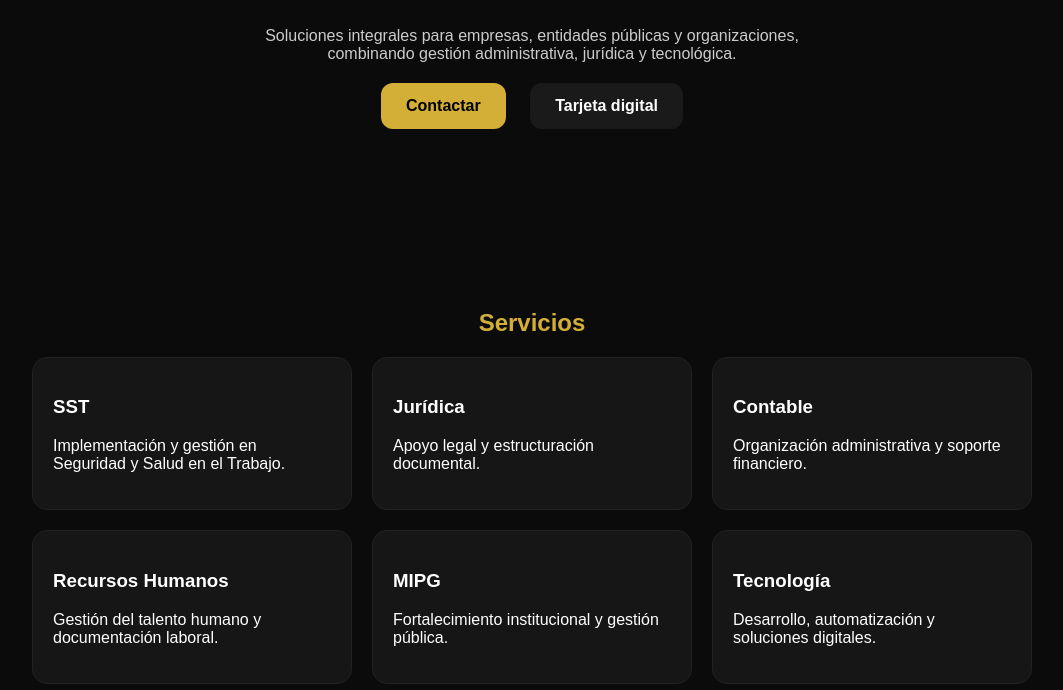
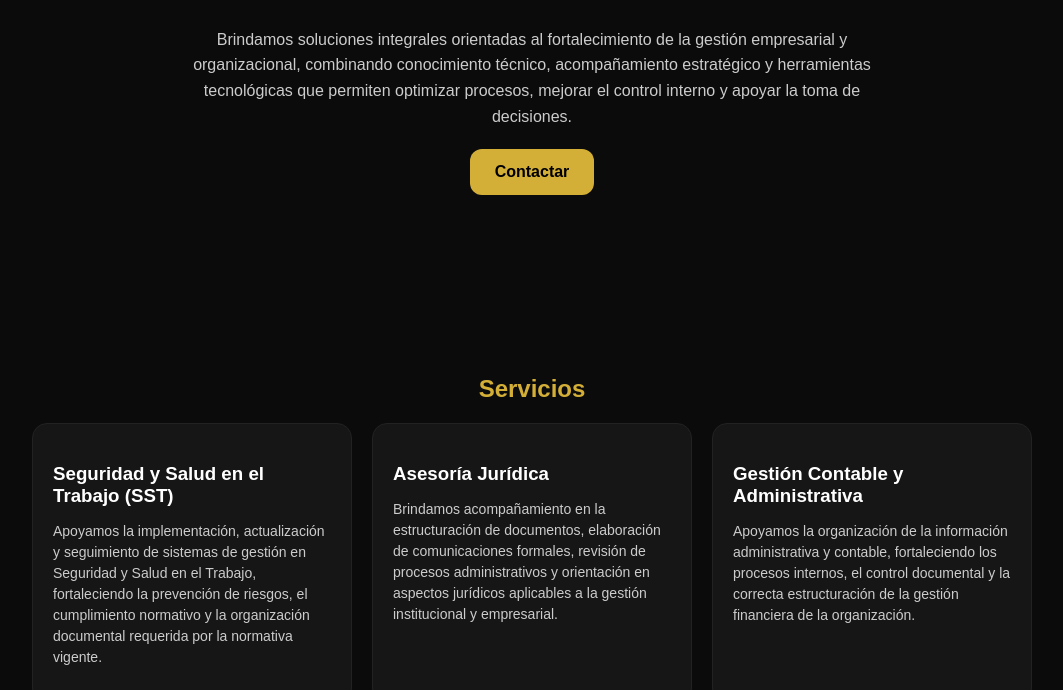
Before and after one commit to Integral360/integral360-web, a plain HTML site: page index.html in a window 1280 px wide. Shown: the part 326-1016 px from the top of the page, without its empty margins (108-1171 px from the left). Drawn offline with Linux system fonts and the light colour scheme.

Commit message:
Update index.html

```diff
--- a/index.html
+++ b/index.html
@@ -50,8 +50,9 @@ nav a{
 .hero p{
   color:#ccc;
   margin-top:10px;
-  max-width:600px;
+  max-width:700px;
   margin:auto;
+  line-height:1.6;
 }
 
 .btn{
@@ -89,7 +90,7 @@ nav a{
 /* SERVICIOS */
 .services{
   display:grid;
-  grid-template-columns:repeat(auto-fit,minmax(250px,1fr));
+  grid-template-columns:repeat(auto-fit,minmax(280px,1fr));
   gap:20px;
 }
 
@@ -106,9 +107,24 @@ nav a{
   transform:translateY(-5px);
 }
 
+.service h3{
+  margin-bottom:10px;
+}
+
+.service p{
+  color:#ccc;
+  line-height:1.5;
+  font-size:14px;
+}
+
 /* CONTACTO */
 .contact{
   text-align:center;
+}
+
+.contact p{
+  color:#ccc;
+  margin-bottom:20px;
 }
 
 /* FOOTER */
@@ -136,12 +152,13 @@ footer{
 <section class="hero">
   <h1>Integral<span>360</span></h1>
   <p>
-    Soluciones integrales para empresas, entidades públicas y organizaciones,
-    combinando gestión administrativa, jurídica y tecnológica.
+    Brindamos soluciones integrales orientadas al fortalecimiento de la gestión empresarial
+    y organizacional, combinando conocimiento técnico, acompañamiento estratégico y herramientas
+    tecnológicas que permiten optimizar procesos, mejorar el control interno y apoyar la toma
+    de decisiones.
   </p>
 
   <a href="https://wa.me/573162410970" class="btn gold">Contactar</a>
-  <a href="https://card.integral360.com.co" class="btn dark">Tarjeta digital</a>
 </section>
 
 <!-- SERVICIOS -->
@@ -151,33 +168,57 @@ footer{
   <div class="services">
 
     <div class="service">
-      <h3>SST</h3>
-      <p>Implementación y gestión en Seguridad y Salud en el Trabajo.</p>
+      <h3>Seguridad y Salud en el Trabajo (SST)</h3>
+      <p>
+        Apoyamos la implementación, actualización y seguimiento de sistemas de gestión en Seguridad
+        y Salud en el Trabajo, fortaleciendo la prevención de riesgos, el cumplimiento normativo y la
+        organización documental requerida por la normativa vigente.
+      </p>
     </div>
 
     <div class="service">
-      <h3>Jurídica</h3>
-      <p>Apoyo legal y estructuración documental.</p>
+      <h3>Asesoría Jurídica</h3>
+      <p>
+        Brindamos acompañamiento en la estructuración de documentos, elaboración de comunicaciones
+        formales, revisión de procesos administrativos y orientación en aspectos jurídicos aplicables
+        a la gestión institucional y empresarial.
+      </p>
     </div>
 
     <div class="service">
-      <h3>Contable</h3>
-      <p>Organización administrativa y soporte financiero.</p>
+      <h3>Gestión Contable y Administrativa</h3>
+      <p>
+        Apoyamos la organización de la información administrativa y contable, fortaleciendo los
+        procesos internos, el control documental y la correcta estructuración de la gestión financiera
+        de la organización.
+      </p>
     </div>
 
     <div class="service">
       <h3>Recursos Humanos</h3>
-      <p>Gestión del talento humano y documentación laboral.</p>
+      <p>
+        Diseñamos e implementamos herramientas para la gestión del talento humano, incluyendo control
+        documental, contratos, seguimiento de personal y optimización de procesos internos relacionados
+        con la administración del recurso humano.
+      </p>
     </div>
 
     <div class="service">
-      <h3>MIPG</h3>
-      <p>Fortalecimiento institucional y gestión pública.</p>
+      <h3>MIPG y Gestión Institucional</h3>
+      <p>
+        Acompañamos a entidades en el fortalecimiento de su gestión institucional mediante la
+        organización de información, apoyo documental y estructuración de procesos alineados con el
+        Modelo Integrado de Planeación y Gestión (MIPG).
+      </p>
     </div>
 
     <div class="service">
-      <h3>Tecnología</h3>
-      <p>Desarrollo, automatización y soluciones digitales.</p>
+      <h3>Tecnología y Transformación Digital</h3>
+      <p>
+        Desarrollamos e implementamos soluciones tecnológicas orientadas a la automatización de procesos,
+        digitalización de la información y mejora de la eficiencia operativa mediante herramientas
+        modernas y adaptadas a cada organización.
+      </p>
     </div>
 
   </div>
@@ -186,7 +227,9 @@ footer{
 <!-- CONTACTO -->
 <section class="section contact" id="contacto">
   <h2>Contacto</h2>
-  <p>Hablemos sobre cómo podemos ayudarte.</p>
+  <p>
+    Contáctanos para conocer cómo Integral360 puede apoyar el fortalecimiento de tu organización.
+  </p>
 
   <a href="https://wa.me/573162410970" class="btn gold">WhatsApp</a>
   <a href="tel:+573162410970" class="btn dark">Llamar</a>
```
